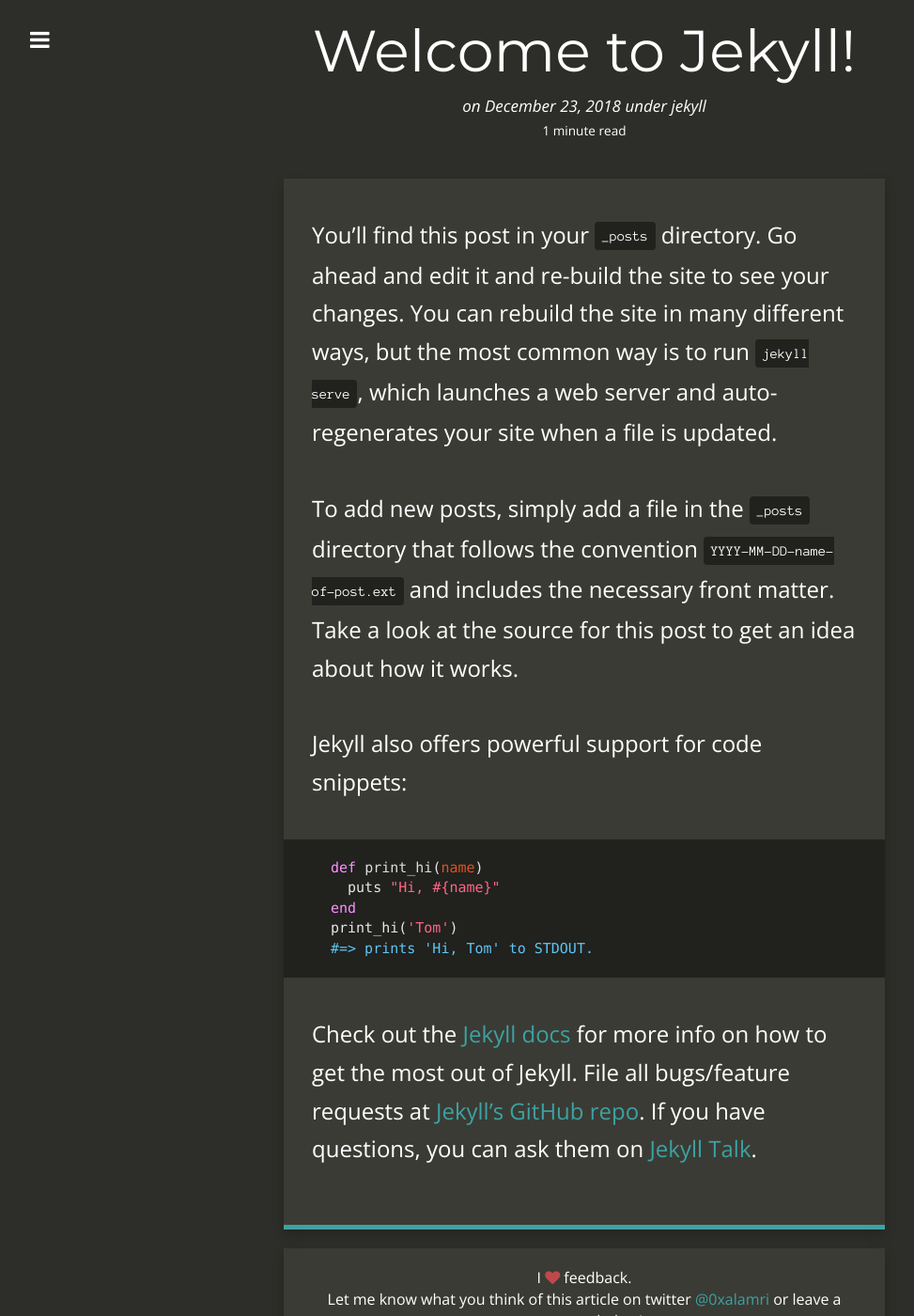
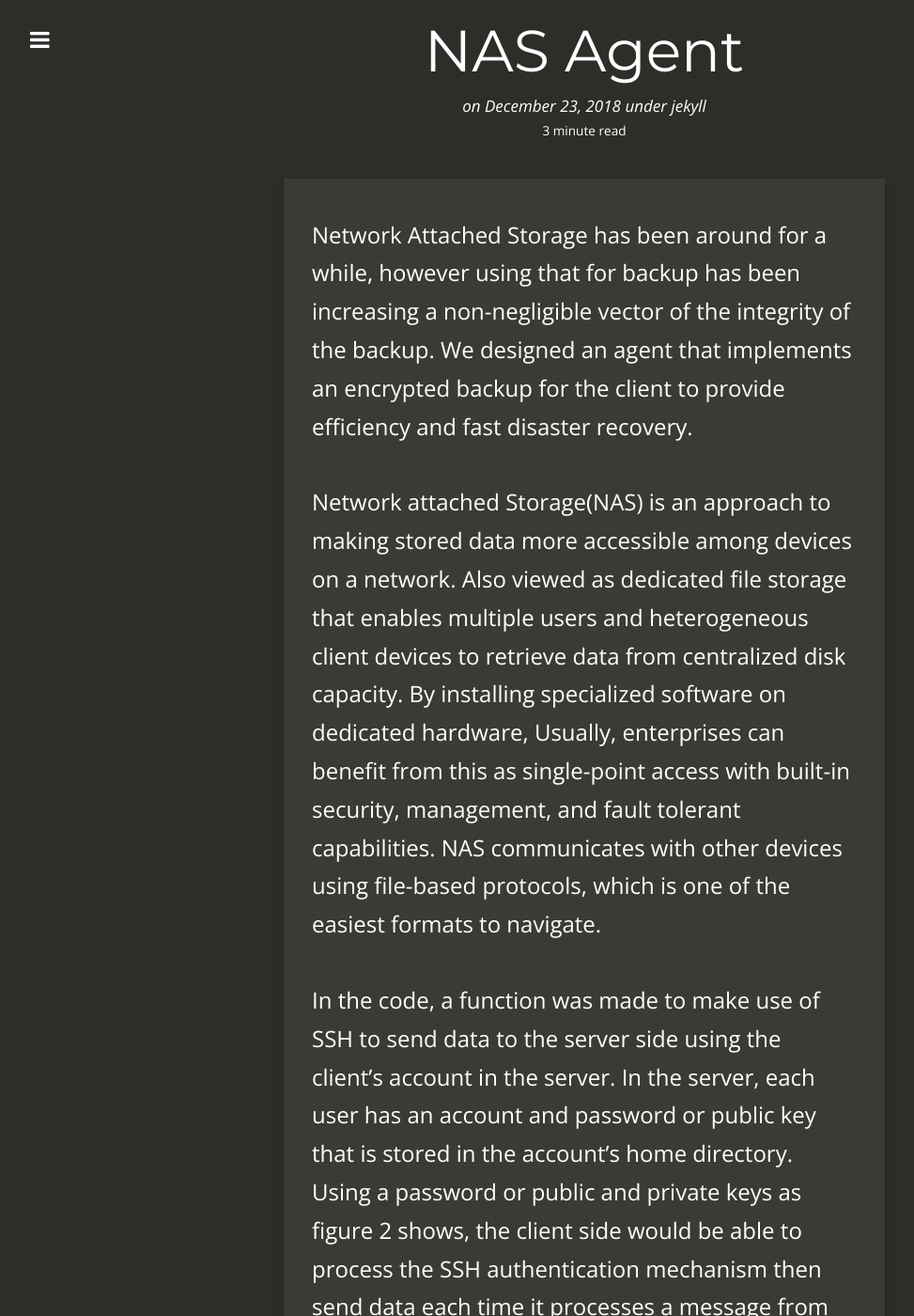
Before and after one commit to sh1dow3r/layer0, a Jekyll site: the page built from _posts/2018-12-23-welcome-to-jekyll.markdown, in a window 1280 px wide and 1400 px high. Shown: the whole window at 94% size, without its empty margins (18-991 px from the left). Built offline with Jekyll 4.4.1, drawn with Linux system fonts in a browser that asks for light colours; nearby versions of some CDN libraries; comment, search, counter and statistics services are not loaded; some of the changed text lies outside the part shown.

Commit message:
Update 2018-12-23-welcome-to-jekyll.markdown

```diff
--- a/_posts/2018-12-23-welcome-to-jekyll.markdown
+++ b/_posts/2018-12-23-welcome-to-jekyll.markdown
@@ -1,25 +1,16 @@
 ---
 layout: post
-title:  "Welcome to Jekyll!"
+title:  "NAS Agent"
 date:   2018-12-23 08:41:00 +0300
 categories: jekyll update
 ---
-You’ll find this post in your `_posts` directory. Go ahead and edit it and re-build the site to see your changes. You can rebuild the site in many different ways, but the most common way is to run `jekyll serve`, which launches a web server and auto-regenerates your site when a file is updated.
+Network Attached Storage has been around for a while, however using that for backup has been increasing a non-negligible vector of the integrity of the backup. We designed an agent that implements an encrypted backup for the client to provide efficiency and fast disaster recovery.
 
-To add new posts, simply add a file in the `_posts` directory that follows the convention `YYYY-MM-DD-name-of-post.ext` and includes the necessary front matter. Take a look at the source for this post to get an idea about how it works.
 
-Jekyll also offers powerful support for code snippets:
+Network attached Storage(NAS) is an approach to making stored data more accessible among devices on a network. Also viewed as dedicated file storage that enables multiple users and heterogeneous client devices to retrieve data from centralized disk capacity. By installing specialized software on dedicated hardware, Usually, enterprises can benefit from this as single-point access with built-in security, management, and fault tolerant capabilities. NAS communicates with other devices using file-based protocols, which is one of the easiest formats to navigate.
 
-{% highlight ruby %}
-def print_hi(name)
-  puts "Hi, #{name}"
-end
-print_hi('Tom')
-#=> prints 'Hi, Tom' to STDOUT.
-{% endhighlight %}
+In the code, a function was made to make use of SSH to send data to the server side using the client's account in the server. In the server, each user has an account and password or public key that is stored in the account's home directory. Using a password or public and private keys as figure 2 shows, the client side would be able to process the SSH authentication mechanism then send data each time it processes a message from the client. An example of the data that could be sent and process, when a client wants to create or delete a partition the client's software gets the name and space from the user then sends the name of the new partition and how much space it takes. After adding or deleting a partition, the client's software sends a mount request using NFS protocol to process the next step.
 
-Check out the [Jekyll docs][jekyll-docs] for more info on how to get the most out of Jekyll. File all bugs/feature requests at [Jekyll’s GitHub repo][jekyll-gh]. If you have questions, you can ask them on [Jekyll Talk][jekyll-talk].
+NFS is used after the client asks for a new partition to be created then the server sends the confirmation for the new disk, and then again the client uses NFS to mount the new partition from the storage server as figure 3 shows. This way a new partition is made on the client's device and the storage server. The advantages of using NFS, in this case, is that the client is able to mount different partitions from different storage servers without the need to its account if all storage servers are synced, as figure 5 shows. After mounting them, all the partitions will be mounted even after rebooting the device since they will be appended to /etc/fstab, and whenever a partition gets deleted the line associated with the partition will be removed. All that is constantly going each time a new request is being pushed to the server.
 
-[jekyll-docs]: https://jekyllrb.com/docs/home
-[jekyll-gh]:   https://github.com/jekyll/jekyll
-[jekyll-talk]: https://talk.jekyllrb.com/
+Finally, the project is made yet under tests, the idea is to implement software that can backup files always without the need to uses third-party resources, it only uses SSH and NFS and pure implementation using Python so it can be easy to use for users. Installing and configuring the client is fairly easy. Installing and configuring the server is also simple. However, each user has to be added manually to the server, which must be Unix-like operating system. The hardware used in this experiment are two devices one acts as a server and the other one acts as a client. The server was Cent OS 7.2 and the client was also using Cent OS 7.2. The server had 6 TB of space and 16 GB of RAM, 4 cores and each core was producing 3.2GHz. The client had 100 GB of space and 16 GB of RAM, 4 cores and each core was producing 3.2GHz.
```
